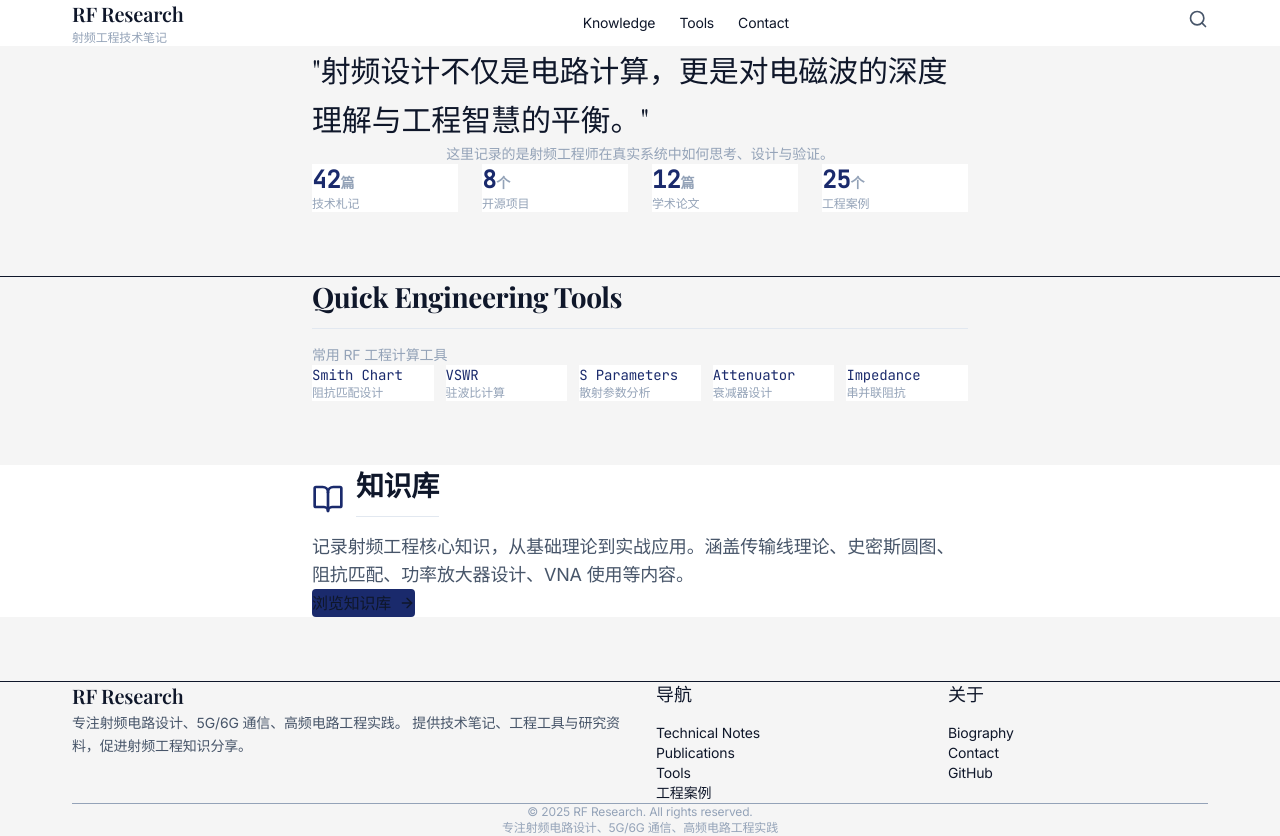
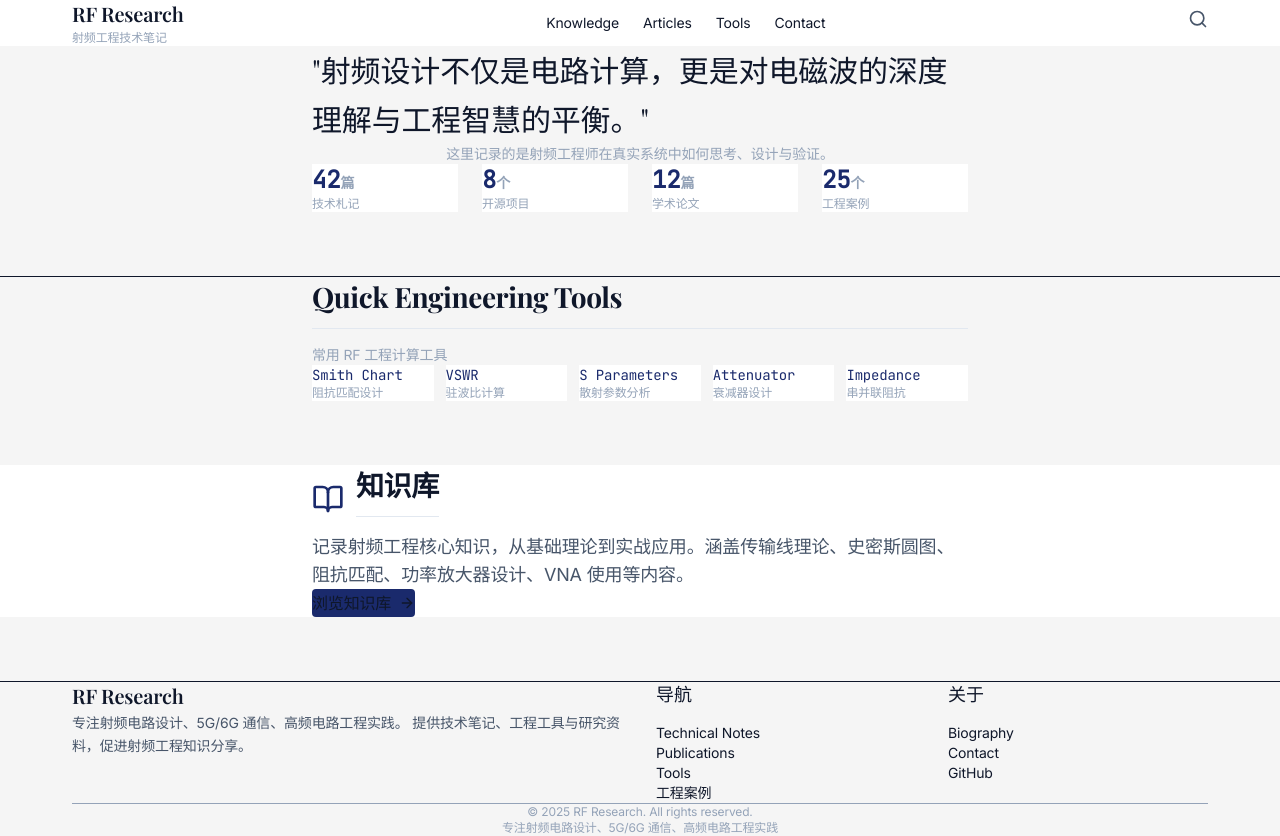
Before and after one commit to changrenyuan/rfchang, a Next.js app: page / in a window 1280 px wide. Built offline with nearby package versions, Linux system fonts and the light colour scheme.

Commit message:
feat: 导航栏增加 Articles 类目

```diff
--- a/src/components/Navbar.tsx
+++ b/src/components/Navbar.tsx
@@ -16,6 +16,7 @@ export function Navbar() {
 
   const navLinks: NavLink[] = [
     { label: 'Knowledge', href: '/knowledge' },
+    { label: 'Articles', href: '/articles' },
     { label: 'Tools', href: '/tools' },
     { label: 'Contact', href: '/about#contact' },
   ];
```
